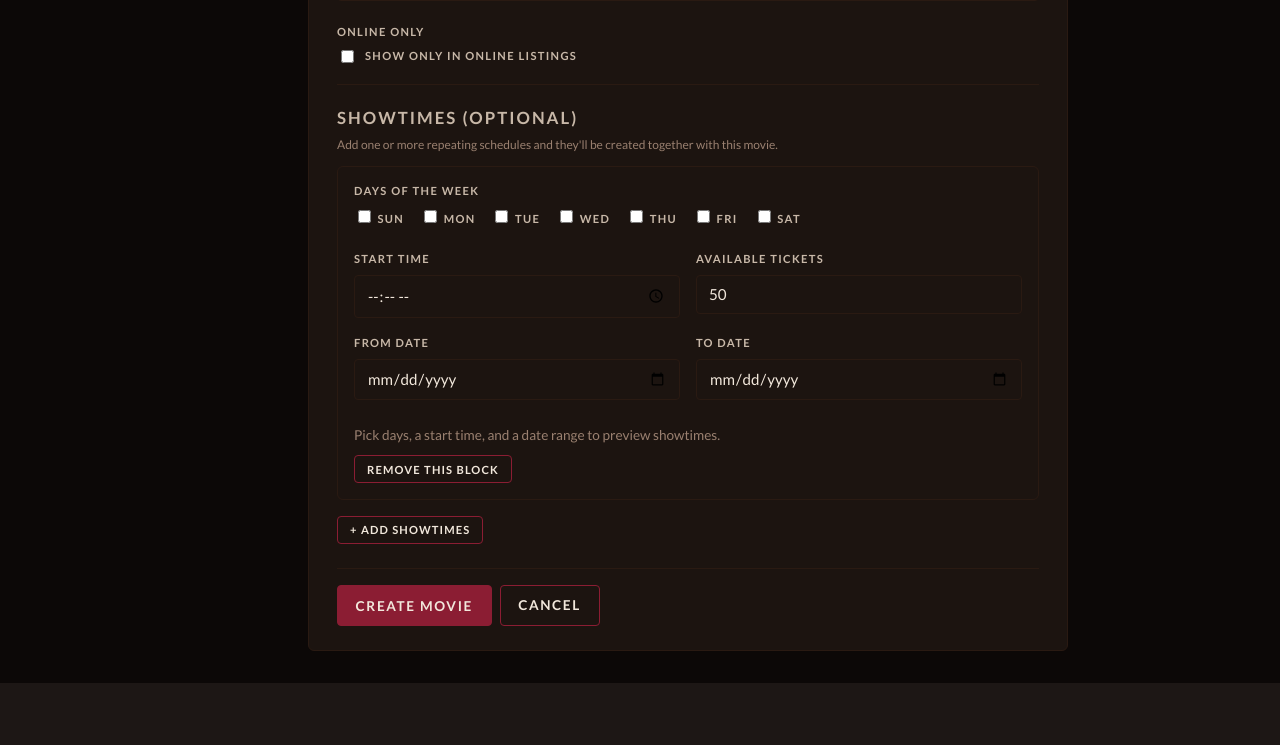
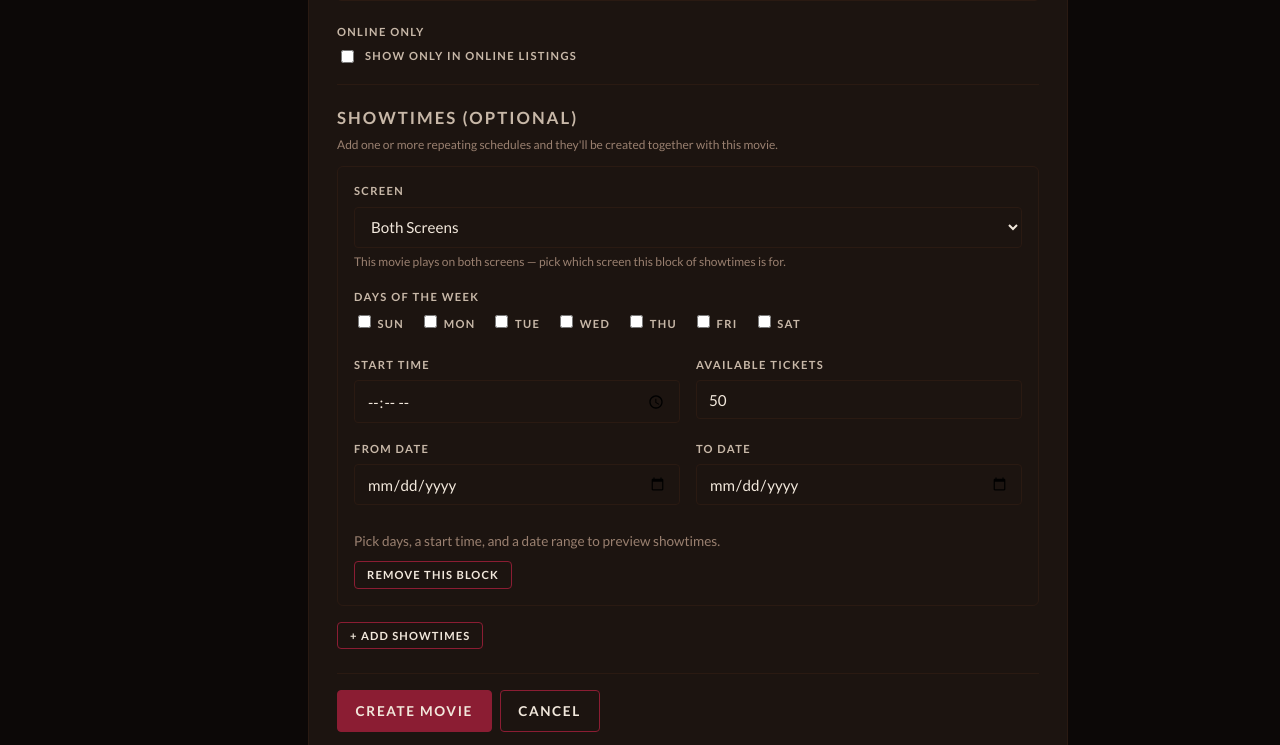
Before and after one commit to AslanBuilt/alex-movie-theater, a PHP site: page /cs/admin/movie-edit.php in a window 1280 px wide. Shown: the part 838-1583 px from the top of the page. Before the commit the page ends 1521 px from the top, so only its background shows below. Run offline with PHP 8.4, Linux system fonts and the light colour scheme; the visitor is signed in with stand-in values (Sample User, id 1); some web fonts are replaced.

Commit message:
feat: per-showtime screen selector on movie create form

```diff
--- a/public/admin/movie-edit.php
+++ b/public/admin/movie-edit.php
@@ -27,7 +27,22 @@ $submittedBlocks = [];
 
 $allowedScreens  = ['large', 'small', 'either'];
 $allowedStatuses = ['now_showing', 'coming_soon', 'archived'];
+// showtimes.screen has its own enum (large/small/both) — distinct from
+// movies.screen (large/small/either). "Both" describes one showtime
+// playing on both screens at once; "either" describes a movie whose
+// showtimes are split across screens via separate blocks below.
+$allowedShowtimeScreens = ['large', 'small', 'both'];
 const MOVIE_EDIT_DOW = ['Sun', 'Mon', 'Tue', 'Wed', 'Thu', 'Fri', 'Sat'];
+
+/** Sensible starting screen for a freshly-added showtime block. */
+function movie_edit_default_block_screen(string $movieScreen): string
+{
+    return match ($movieScreen) {
+        'large' => 'large',
+        'small' => 'small',
+        default => 'both', // 'either' (or anything unexpected) — admin picks per block
+    };
+}
 
 /**
  * Renders one showtime-block <div>, matching the markup/classes JS's
@@ -35,17 +50,31 @@ const MOVIE_EDIT_DOW = ['Sun', 'Mon', 'Tue', 'Wed', 'Thu', 'Fri', 'Sat'];
  * already-submitted values — used to redisplay blocks after a validation
  * error round-trip.
  *
- * @param array{days?:int[],start_time?:string,tickets?:int,date_from?:string,date_to?:string} $values
+ * @param array{days?:int[],start_time?:string,tickets?:int,date_from?:string,date_to?:string,screen?:string} $values
  */
-function movie_edit_render_showtime_block(int $index, array $values): void
+function movie_edit_render_showtime_block(int $index, array $values, string $movieScreen): void
 {
     $days      = array_map('intval', (array)($values['days'] ?? []));
     $startTime = (string)($values['start_time'] ?? '');
     $tickets   = (int)($values['tickets'] ?? 50);
     $dateFrom  = (string)($values['date_from'] ?? '');
     $dateTo    = (string)($values['date_to'] ?? '');
+    $screen    = (string)($values['screen'] ?? movie_edit_default_block_screen($movieScreen));
     ?>
     <div class="showtime-block" data-index="<?= $index ?>" style="border:1px solid var(--border); border-radius:6px; padding:1rem; margin-bottom:1rem;">
+        <?php if ($movieScreen === 'either') : ?>
+            <div class="form-group">
+                <label>Screen</label>
+                <select name="showtime_blocks[<?= $index ?>][screen]" class="st-screen">
+                    <option value="large" <?= $screen === 'large' ? 'selected' : '' ?>>Large Screen</option>
+                    <option value="small" <?= $screen === 'small' ? 'selected' : '' ?>>Small Screen</option>
+                    <option value="both" <?= $screen === 'both' ? 'selected' : '' ?>>Both Screens</option>
+                </select>
+                <small class="form-help">This movie plays on both screens — pick which screen this block of showtimes is for.</small>
+            </div>
+        <?php else : ?>
+            <input type="hidden" name="showtime_blocks[<?= $index ?>][screen]" value="<?= e($screen) ?>">
+        <?php endif; ?>
         <div class="form-group">
             <label>Days of the week</label>
             <div style="display:flex; gap:1rem; flex-wrap:wrap;">
@@ -321,6 +350,10 @@ if ($_SERVER['REQUEST_METHOD'] === 'POST') {
                     $dateFrom  = trim((string)($block['date_from'] ?? ''));
                     $dateTo    = trim((string)($block['date_to'] ?? ''));
                     $tickets   = max(0, (int)($block['tickets'] ?? 50));
+                    $blockScreen = (string)($block['screen'] ?? '');
+                    if (!in_array($blockScreen, $allowedShowtimeScreens, true)) {
+                        $blockScreen = movie_edit_default_block_screen($old['screen']);
+                    }
 
                     $blockIsEmpty = empty($days) && $startTime === '' && $dateFrom === '' && $dateTo === '';
                     if ($blockIsEmpty) {
@@ -336,6 +369,7 @@ if ($_SERVER['REQUEST_METHOD'] === 'POST') {
                         'tickets'    => $tickets,
                         'date_from'  => $dateFrom,
                         'date_to'    => $dateTo,
+                        'screen'     => $blockScreen,
                     ];
 
                     if (empty($days)) {
@@ -369,6 +403,7 @@ if ($_SERVER['REQUEST_METHOD'] === 'POST') {
                             'label'   => (new DateTime($d))->format('D, M j') . ' ' . $timeDisplay,
                             'times'   => $timeDisplay,
                             'tickets' => $tickets,
+                            'screen'  => $blockScreen,
                         ];
                     }
                 }
@@ -444,9 +479,9 @@ if ($_SERVER['REQUEST_METHOD'] === 'POST') {
                         if (!empty($showtimeRows)) {
                             $insShow = $db->prepare(
                                 'INSERT INTO showtimes
-                                    (movie_id, label, times, showtime_date, showtime_time, available_tickets, tickets_sold, is_active, sort_order)
+                                    (movie_id, label, times, showtime_date, showtime_time, available_tickets, tickets_sold, is_active, sort_order, screen)
                                  VALUES
-                                    (:movie_id, :label, :times, :date, :time, :avail, 0, 1, 0)'
+                                    (:movie_id, :label, :times, :date, :time, :avail, 0, 1, 0, :screen)'
                             );
                             foreach ($showtimeRows as $st) {
                                 $insShow->execute([
@@ -456,6 +491,7 @@ if ($_SERVER['REQUEST_METHOD'] === 'POST') {
                                     ':date'     => $st['date'],
                                     ':time'     => $st['time'],
                                     ':avail'    => $st['tickets'],
+                                    ':screen'   => $st['screen'],
                                 ]);
                             }
                         }
@@ -600,13 +636,26 @@ $csrf = $auth->generateCsrfToken();
         <p class="form-help" style="margin-top:0;">Add one or more repeating schedules and they'll be created together with this movie.</p>
 
         <div id="showtime-blocks" data-initial-count="<?= count($submittedBlocks) ?>">
-            <?php foreach ($submittedBlocks as $idx => $vals) : movie_edit_render_showtime_block($idx, $vals); endforeach; ?>
+            <?php foreach ($submittedBlocks as $idx => $vals) : movie_edit_render_showtime_block($idx, $vals, $old['screen']); endforeach; ?>
         </div>
 
         <button type="button" class="btn btn-outline btn-sm" id="add-showtime-block">+ Add showtimes</button>
 
         <template id="showtime-block-template">
             <div class="showtime-block" data-index="__INDEX__" style="border:1px solid var(--border); border-radius:6px; padding:1rem; margin-bottom:1rem;">
+                <?php if ($old['screen'] === 'either') : ?>
+                    <div class="form-group">
+                        <label>Screen</label>
+                        <select name="showtime_blocks[__INDEX__][screen]" class="st-screen">
+                            <option value="large">Large Screen</option>
+                            <option value="small">Small Screen</option>
+                            <option value="both" selected>Both Screens</option>
+                        </select>
+                        <small class="form-help">This movie plays on both screens — pick which screen this block of showtimes is for.</small>
+                    </div>
+                <?php else : ?>
+                    <input type="hidden" name="showtime_blocks[__INDEX__][screen]" value="<?= e(movie_edit_default_block_screen($old['screen'])) ?>">
+                <?php endif; ?>
                 <div class="form-group">
                     <label>Days of the week</label>
                     <div style="display:flex; gap:1rem; flex-wrap:wrap;">
```
